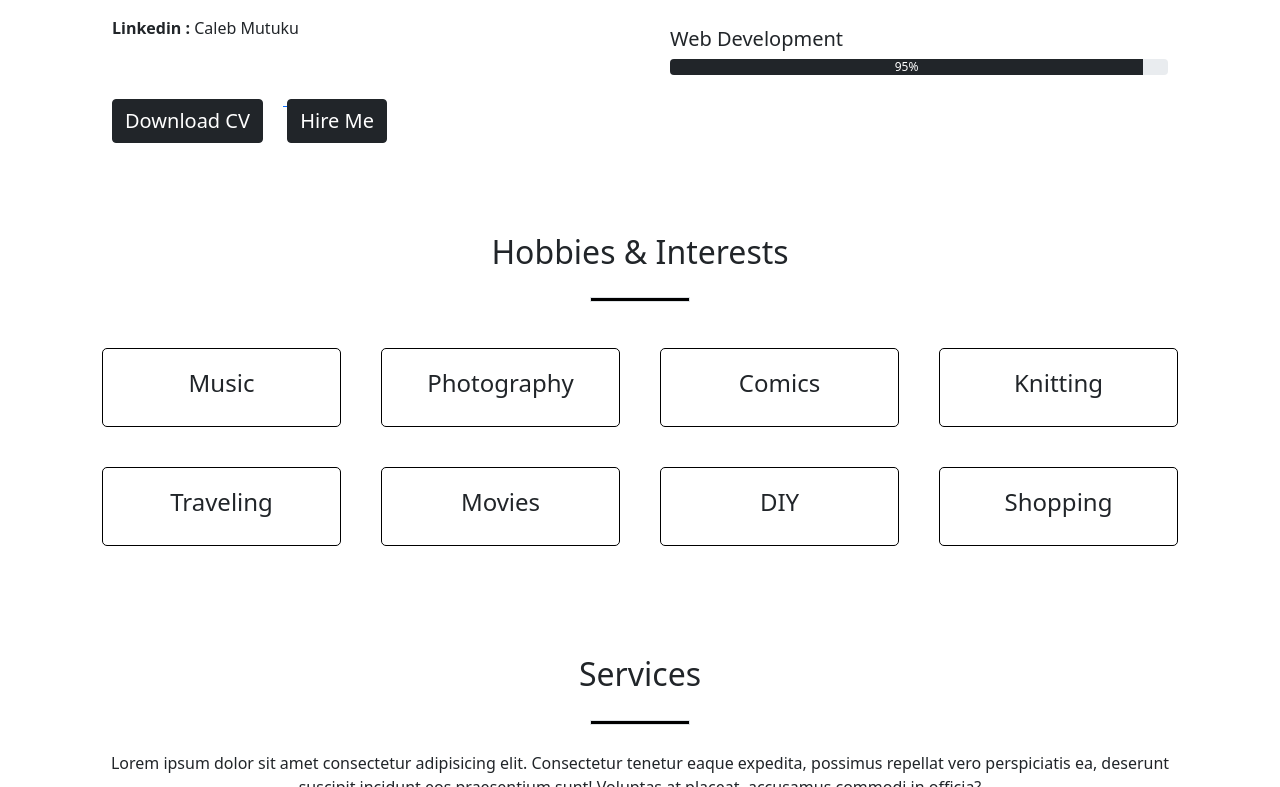
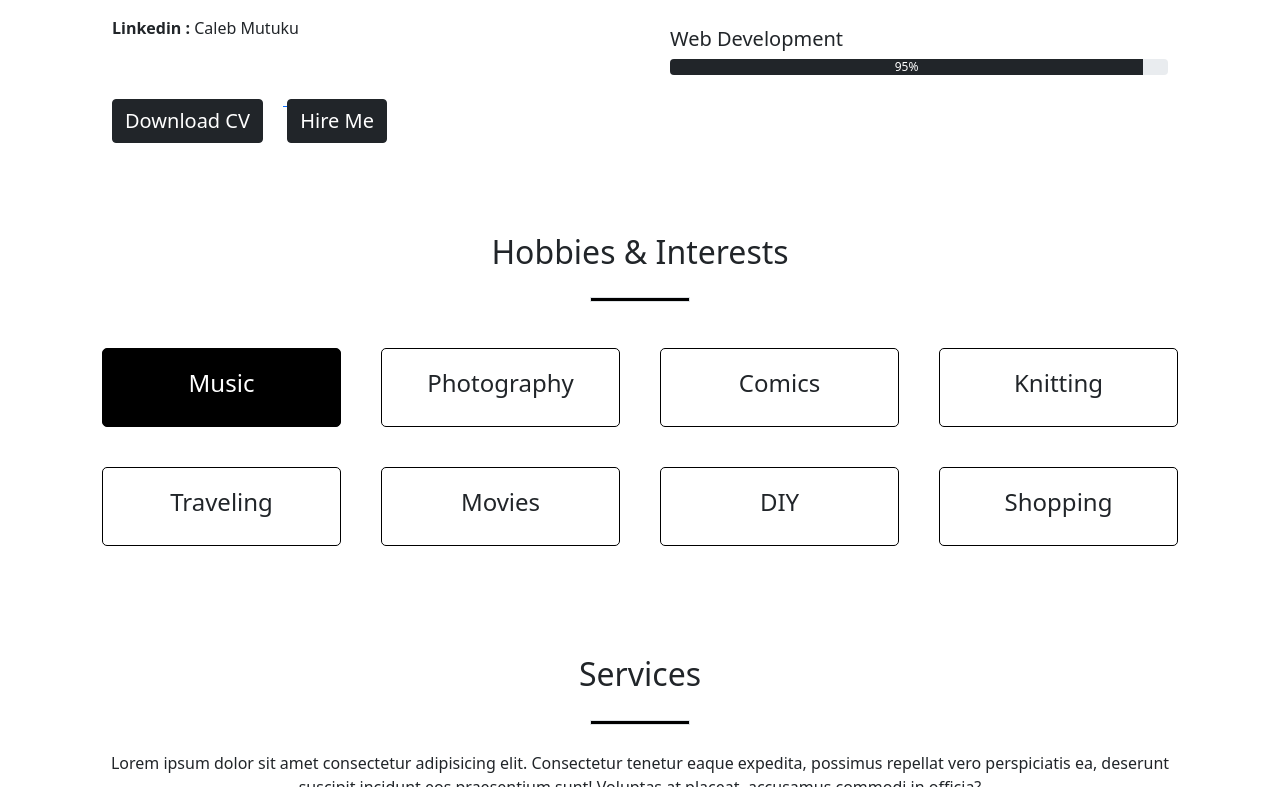
Before and after one commit to CalebKabaya/Portfolio-Landing-Page, a plain HTML site: page index.html in a window 1280 px wide. In both pictures the pointer is over the element "Music". Shown: the part 1323-2110 px from the top of the page. Drawn offline with nearby package versions, Linux system fonts and the light colour scheme.

Commit message:
st:st add - added hover effect on hobbies cards

```diff
--- a/css/index.css
+++ b/css/index.css
@@ -167,6 +167,11 @@
     padding: 20px 20px;
     margin: 20px 20px;
     border-radius: 5px;
+}
+.intrest:hover{
+    background-color: black;
+    color: white;
+    transition: 2s;
 }
 .one{
     display: flex;
```
